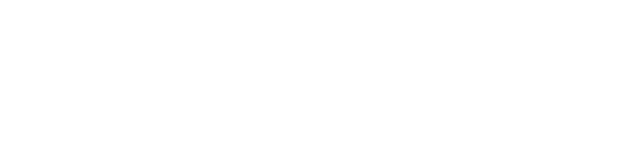
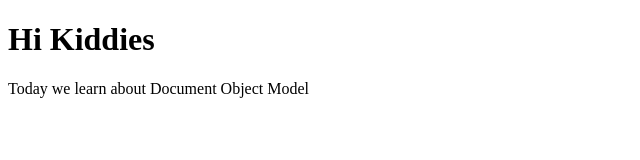
Before and after one commit to odhiambo-ed/riftkoders-pro-dom, a website: page index.html in a window 1280 px wide. Shown: the whole page, without its empty margins (0-640 px from the left). Drawn offline with Linux system fonts and the light colour scheme.

Commit message:
add h1 and p

```diff
--- a/index.html
+++ b/index.html
@@ -6,6 +6,7 @@
     <title>DOM</title>
 </head>
 <body>
-
+    <h1>Hi Kiddies</h1>
+    <p>Today we learn about Document Object Model</p>
 </body>
 </html>
```
